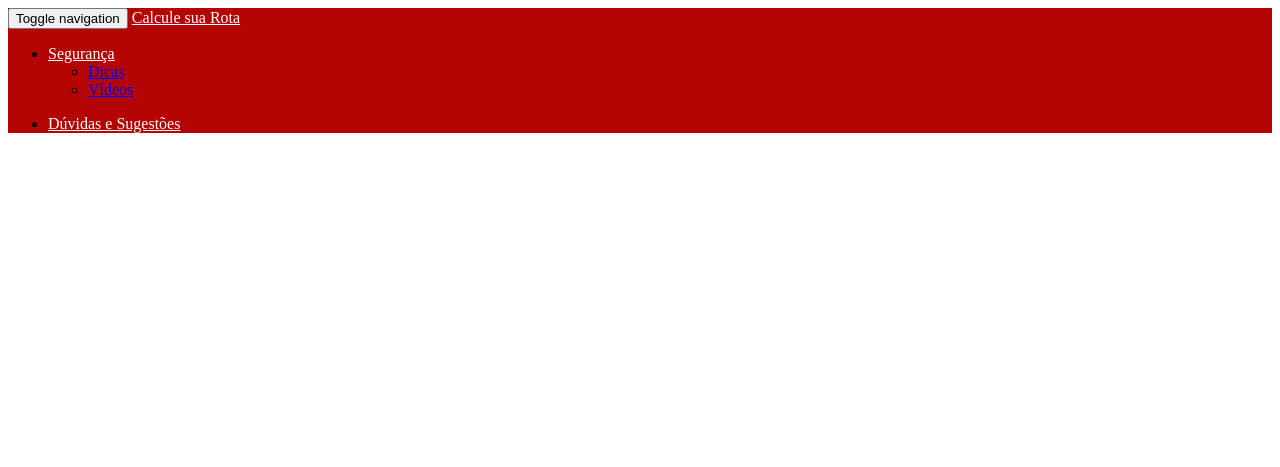
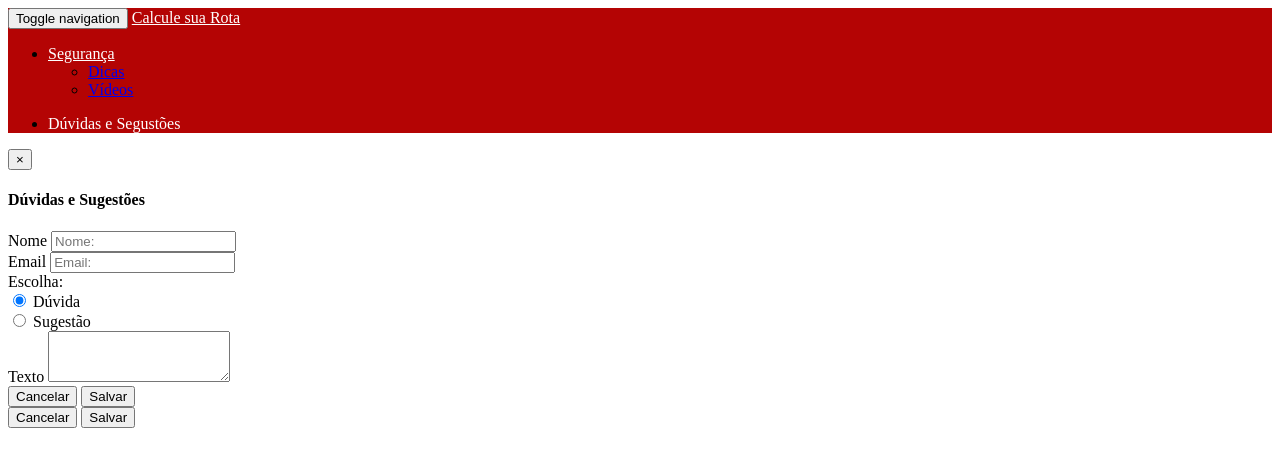
Before and after one commit to ArthurPedralli/projetoIntegrador2015, a PHP site: page /menu.php in a window 1280 px wide. Shown: the top 467 px of the page. Run offline with PHP 8.4, Linux system fonts and the light colour scheme.

Commit message:
Atualizações
Modal em Dúvidas e Sugestões

```diff
--- a/menu.php
+++ b/menu.php
@@ -29,12 +29,86 @@
 		            </li>
 	          	</ul>
 	            <ul class="nav navbar-nav navbar-right">
-	            	<li><a href="./duvidasSugestoes.php">Dúvidas e Sugestões</a></li>
+	            	<li><a class="link" data-toggle="modal" data-target="#myModal">Dúvidas e Segustões</a></li>
 	            </ul>
 	        </div>
 	    </div>
-
 	</nav>
 
+	 <div class="modal fade" id="myModal" tabindex="-1" role="dialog" aria-labelledby="myModalLabel" aria-hidden="true">
+      <div class="modal-dialog">
+        <div class="modal-content">
+          <form id="myform" >
+            <input type="hidden" name="idProfessor" id="idProfessor" value="">
+            <div class="modal-header">
+              <button type="button" class="close" data-dismiss="modal" aria-label="Close"><span aria-hidden="true">&times;</span></button>
+              <h4 class="modal-title" id="myModalLabel">Dúvidas e Sugestões</h4>
+            </div>
+            <div class="modal-body">
+              <div class="form-group">
+                <label for="nomeUsuario">Nome</label>
+                <input type="text" class="form-control" id="nomeUsuario" name="nomeUsuario" placeholder="Nome: ">
+              </div>
+              <div class="form-group">
+                <label for="emailUsuario">Email</label>
+                <input type="text" class="form-control" id="emailUsuario" name="emailUsuario" placeholder="Email: ">
+              </div>
+              <div class="bs-example" data-example-id="block-checkboxes-radios">
+                <label>Escolha: </label>
+                <div class="radio">
+                  <label>
+                    <input type="radio" name="status" id="optionsRadios1" value="duvida" checked> Dúvida
+                  </label>
+                </div>
+                <div class="radio">
+                  <label>
+                    <input type="radio" name="status" id="optionsRadios2" value="sugestao"> Sugestão
+                  </label>
+                </div>
+              </div>
+              <div class="form-group">
+                <label for="textoUsuario">Texto</label>
+                <textarea class="form-control" rows="3" id="textoUsuario" name="textoUsuario"></textarea>
+              </div>
+            </div>
+            <!-- <div class="form-group">
+              <label class="col-sm-3 col-md-2 control-label" for="captcha">
+                <span class="text-danger">*</span> Verificação:
+              </label>
+              <div class="col-sm-9 col-md-10">
+                <div class="captcha well well-sm text-center">
+                  <span class="help-block">Por favor, complete o campo abaixo com os caracteres exibidos na imagem:</span>
+                  <img src="./captcha/captcha.php" title="Clique para atualizar a imagem" alt="Clique para atualizar a imagem" onclick="this.src=this.src" style="cursor: pointer;"><br>
+                  <input id="captcha" name="captcha" placeholder="Digite o texto" type="text" maxlength="5" required>
+                </div>
+              </div>
+            </div>-->
+            <div class="modal-footer">
+              <button type="button" class="btn btn-default" data-dismiss="modal">Cancelar</button>
+              <form action="#myModal1">
+                <button type="submit" class="btn btn-primary">Salvar</button>
+              </form>
+            </div>
+
+          </form>
+        </div>
+      </div>
+    </div>
+
+
+    <div class="modal fade" id="myModal1" tabindex="-1" role="dialog" aria-labelledby="myModalLabel" aria-hidden="true">
+      <div class="modal-dialog">
+        <div class="modal-content">
+          <form id="myform" >
+
+            <div class="modal-footer">
+              <button type="button" class="btn btn-default" data-dismiss="modal">Cancelar</button>
+              <button type="submit" id="envia_dica_sugestao" class="btn btn-primary">Salvar</button>
+            </div>
+
+          </form>
+        </div>
+      </div>
+    </div>
 </body>
 </html>
```
Also changed, not shown: duvidasSugestoes.php (deleted, +0 -52 lines).
